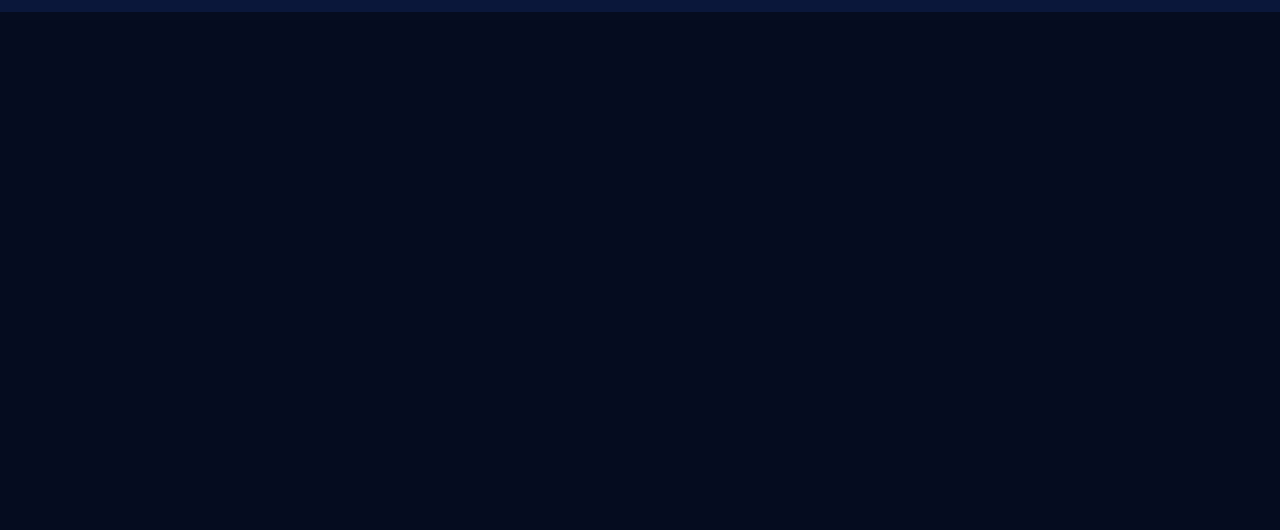
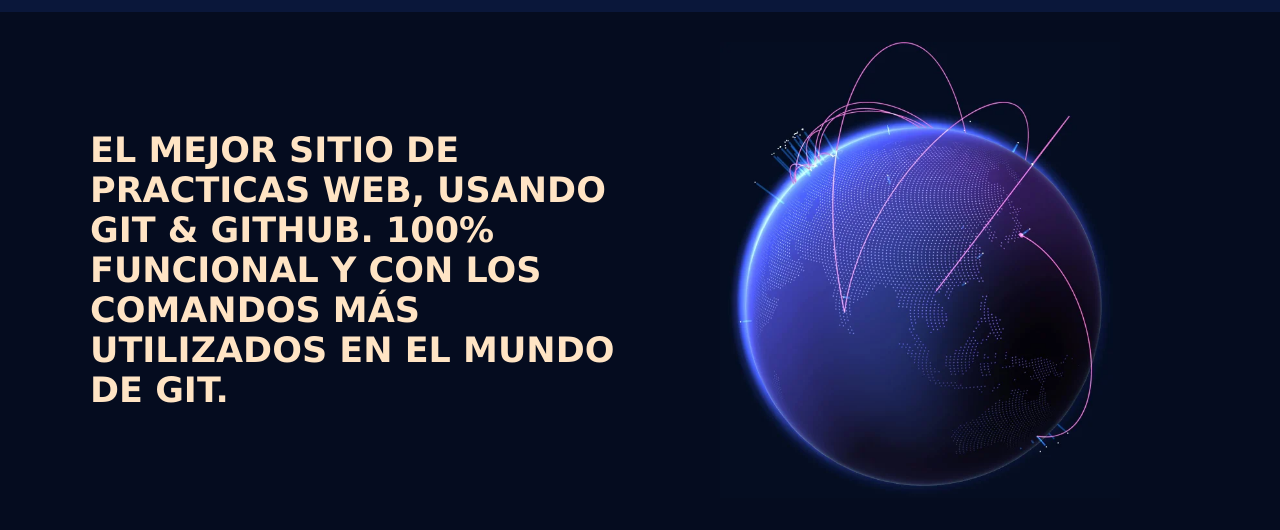
Before and after one commit to EdwinMolina/sitio-prueba, a plain HTML site: page index.html in a window 1280 px wide. Shown: the part 48-578 px from the top of the page. Drawn offline with Linux system fonts and the light colour scheme.

Commit message:
Version 3: Creacion del hero, con img y estiizado

```diff
--- a/asset/estilos/styles.css
+++ b/asset/estilos/styles.css
@@ -44,3 +44,36 @@ body{
 .menu__link:hover{
     color:rgb(172, 167, 162);
 }
+/*>>>>>>>>> HERO <<<<<<<<< */
+.hero{
+    margin-top: 3rem;
+}
+.hero__content{
+    display: grid;
+    row-gap: 2rem;
+}
+.hero__title{
+    font-size: 2.5rem;
+    text-transform: uppercase;
+}
+.hero__img{
+    width: 100%;
+    max-width: 400px;
+    height: 100%;
+    margin:0 auto;
+}
+.hero__imagen{
+    width: 100%;
+    height: 100%;
+}
+@media screen and (min-width:768px){
+    .hero__title{
+        font-size: 3.5rem;
+    }
+    .hero__content{
+        grid-template-columns: repeat(2, 1fr);
+        align-items: center;
+        column-gap: 2rem;
+
+    }
+}
--- a/index.html
+++ b/index.html
@@ -20,5 +20,15 @@
             </nav>
         </div>
     </header>
+    <section class="hero">
+        <div class="contenedor">
+            <div class="hero__content">
+                <h1 class="hero__title">El mejor sitio de practicas web, usando Git & GitHub. 100% funcional y con los comandos más utilizados en el mundo de git.</h1>
+                <div class="hero__img">
+                    <img class="hero__imagen" width="100%" src="asset/img/globe.webp" alt="img hero">
+                </div>
+            </div>
+        </div>
+    </section>
 </body>
 </html>
```
